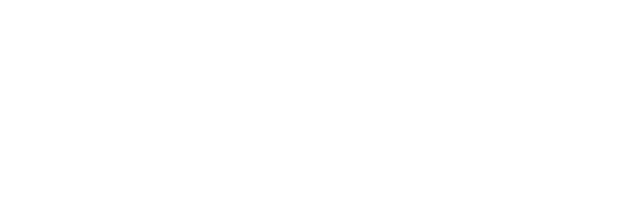
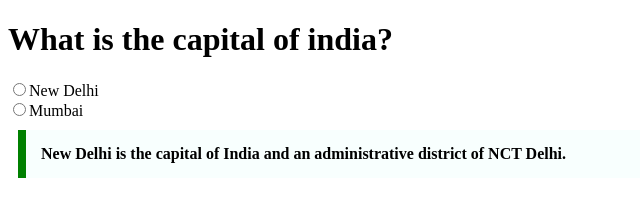
Before and after one commit to acciojob/trivia-sivaram-athi, a website: page main.html in a window 1280 px wide. Shown: the whole page, without its empty margins (0-640 px from the left). Drawn offline with Linux system fonts and the light colour scheme.

Commit message:
created a submission

```diff
--- a/main.html
+++ b/main.html
@@ -8,6 +8,13 @@
 
 <body>
 	<!-- the entire body must be written by student -->
+	<form>
+		<label for="radio"><h1>What is the capital of india?</h1></label>
+		<input type="radio"  name="capital" value="New Delhi">New Delhi
+		<br>
+		<input type="radio" name="capital" value="Mumbai">Mumbai
+	</form>
+	<blockquote>New Delhi is the capital of India and an administrative district of NCT Delhi.</blockquote>
     <script type="text/javascript" src="./script.js">
 </script>
 
--- a/styles.css
+++ b/styles.css
@@ -1,2 +1,10 @@
 
 /* Your CSS Code here. */
+blockquote{
+	max-width:600px;
+	margin:10px;
+	padding:15px;
+	border-left:8px solid green;
+	background-color:#f8fffe;
+	font-weight:bold;
+}
```
